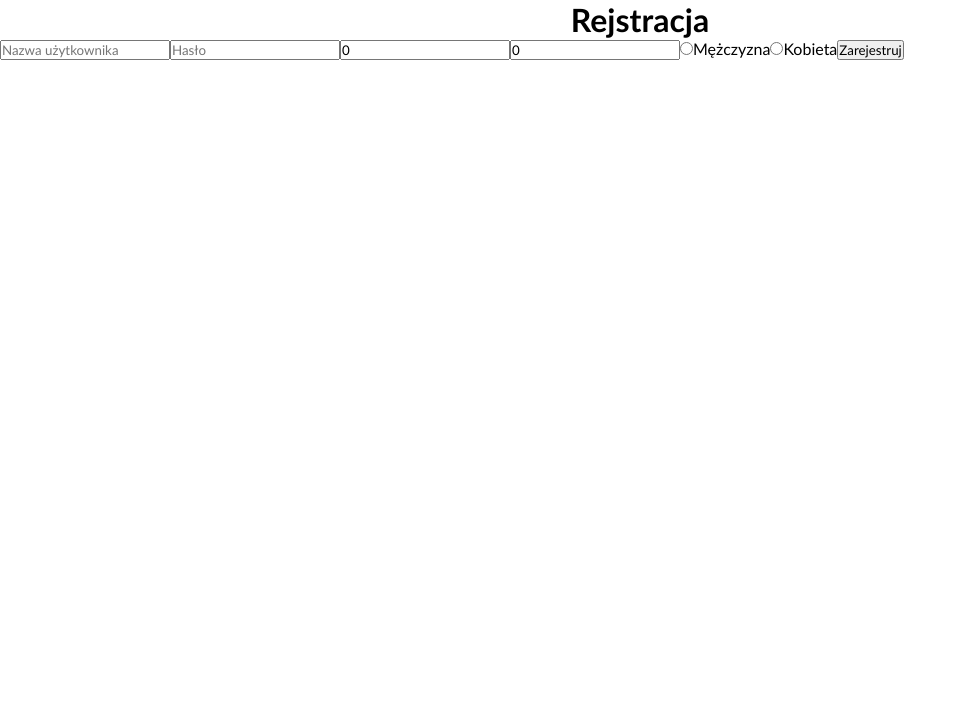
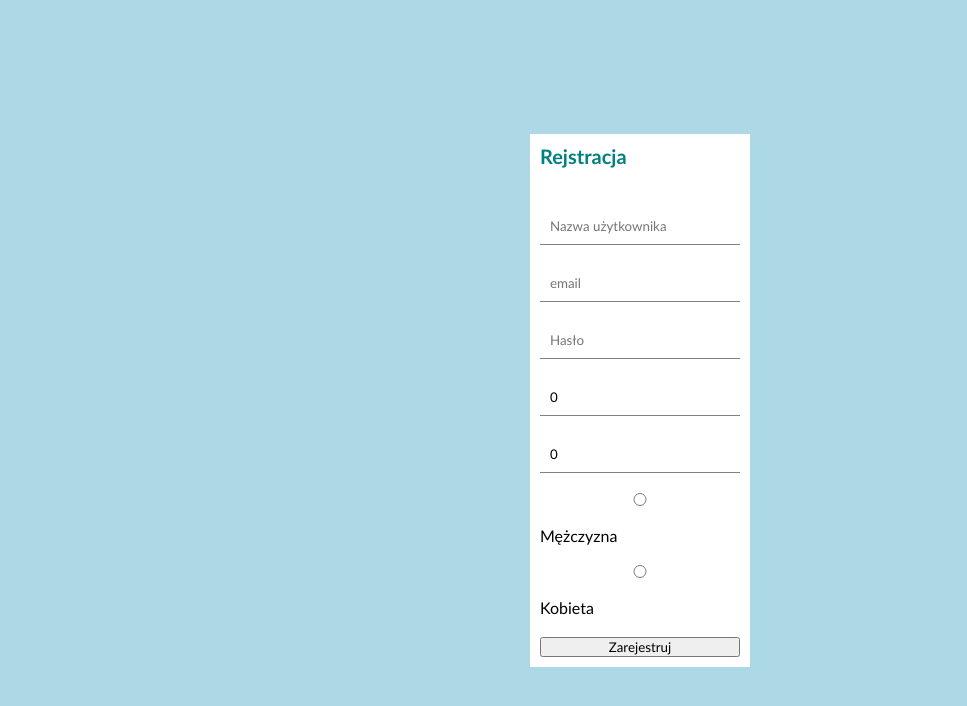
Before and after one commit to Hunciak/myTrainingAppFront, a React (Create React App) app: page /singup in a window 1280 px wide. Shown: the top 706 px of the page, without its empty margins (0-967 px from the left). Built offline with nearby package versions, Linux system fonts and the light colour scheme.

Commit message:
[FE] Added input email in SingUp.tsx, added css in SingUpp.css.

```diff
--- a/src/compenents/SingUp/SingUp.css
+++ b/src/compenents/SingUp/SingUp.css
@@ -1,6 +1,41 @@
+.registration {
+    display: flex;
+    flex-direction: column;
+    align-items: center;
+    justify-content: center;
+    height: 100vh;
+    background-color: lightblue;
+}
+
 h1 {
-    text-align: center;
+    font-size: 20px;
+    color: teal;
+    margin-bottom: 20px;
 }
-*{
-    box-sizing: border-box;
+
+form {
+    display: flex;
+    flex-direction: column;
+    padding: 10px;
+    background-color: white;
+    width: 200px;
+    gap: 20px;
 }
+
+input {
+    padding: 10px;
+    border: none;
+    border-bottom: 1px solid gray;
+}
+.gender{
+    display: flex;
+    flex-wrap: nowrap;
+
+}
+.btn {
+    padding: 10px;
+    border: none;
+    background-color: teal;
+    cursor: pointer;
+    color: white;
+}
--- a/src/compenents/SingUp/SingUp.tsx
+++ b/src/compenents/SingUp/SingUp.tsx
@@ -9,6 +9,7 @@ export const SingUp = () => {
     const [loading, setLoading] = useState(false);
     const [form, setForm] = useState<IUserSingUp>({
         name: '',
+        email: '',
         password: '',
         weight: 0,
         height: 0,
@@ -68,6 +69,11 @@ export const SingUp = () => {
                        placeholder='Nazwa użytkownika'
                        value={form.name}
                        onChange={e => updateForm('name', e.target.value)}/>
+                <input type="email"
+                       placeholder='email'
+                       value={form.email}
+                       onChange={e => updateForm('email', e.target.value)}
+                />
                 <input type="password"
                        placeholder='Hasło'
                        value={form.password}
@@ -86,12 +92,16 @@ export const SingUp = () => {
                        maxLength={3}
                        onChange={e => updateForm('height', e.target.value)}
                 />
-                <input type="radio"
+                <input
+                    className='gender'
+                    type="radio"
                     name='gender'
                     value={form.gender}
                     onChange={e => updateForm('gender', e.target.value)}
                 />Mężczyzna
-                <input type="radio"
+                <input
+                    className='gender'
+                    type="radio"
                     name='gender'
                     value={form.gender}
                     onChange={e => updateForm('gender', e.target.value)}
```
Lines whose indentation alone changed are shown as unchanged.
